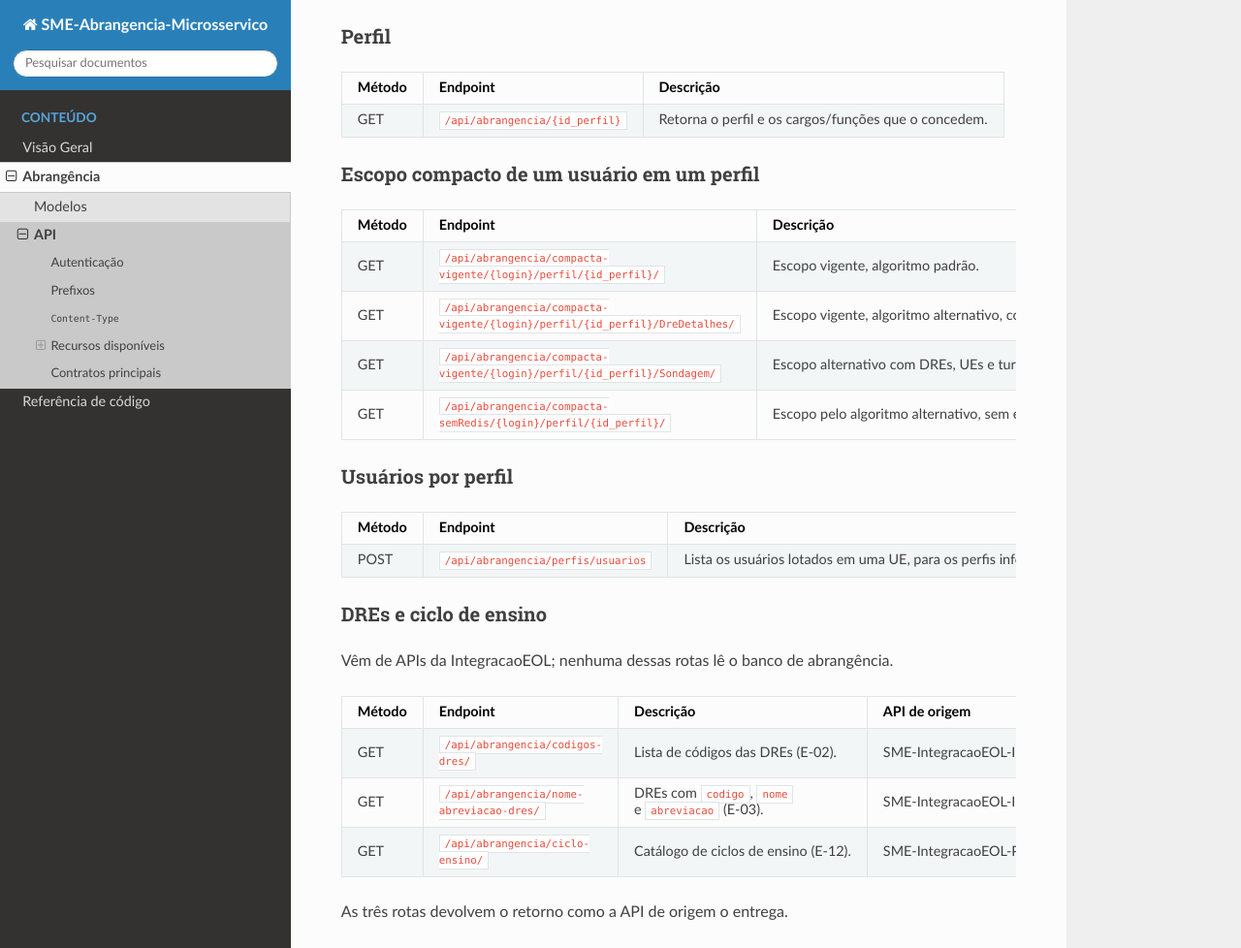
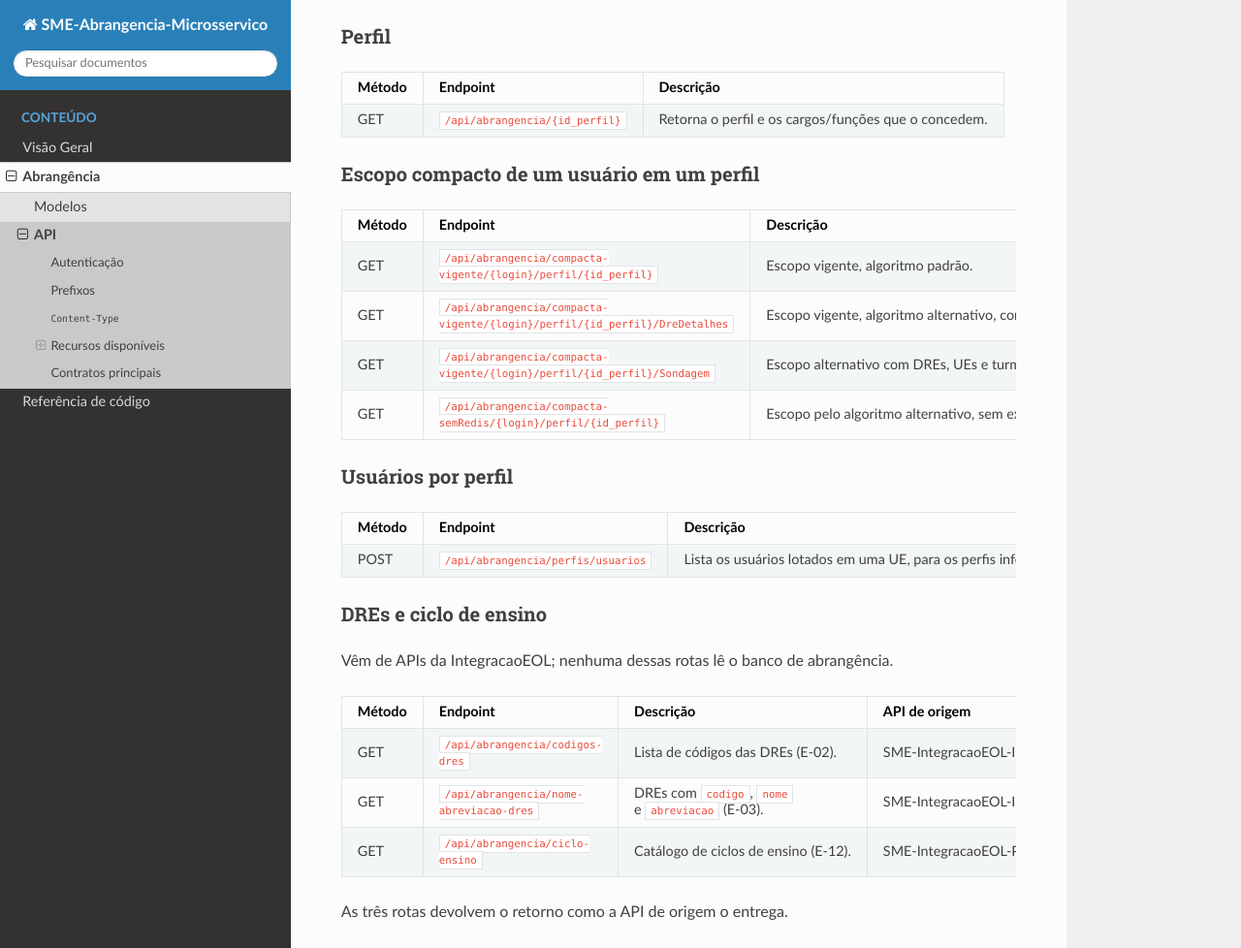
Before and after one commit to prefeiturasp/SME-Abrangencia-Microsservico, a Sphinx documentation site: the page built from docs/abrangencia/api.md, in a window 1280 px wide and 1400 px high, scrolled down 1529 px. Shown: the top 978 px of the window at 97% size. Built offline with Sphinx 7.4.7 and the Read the Docs theme 3.1.0, drawn with Linux system fonts in a browser that asks for light colours.

Commit message:
AB#158002

```diff
--- a/docs/abrangencia/api.md
+++ b/docs/abrangencia/api.md
@@ -59,10 +59,10 @@ São aceitos os mesmos content-types JSON da API legada:
 
 | Método | Endpoint | Descrição |
 |---------|----------|-----------|
-| GET | `/api/abrangencia/compacta-vigente/{login}/perfil/{id_perfil}/` | Escopo vigente, algoritmo padrão. |
-| GET | `/api/abrangencia/compacta-vigente/{login}/perfil/{id_perfil}/DreDetalhes/` | Escopo vigente, algoritmo alternativo, com DREs expandidas quando aplicável. |
-| GET | `/api/abrangencia/compacta-vigente/{login}/perfil/{id_perfil}/Sondagem/` | Escopo alternativo com DREs, UEs e turmas expandidas quando aplicável. |
-| GET | `/api/abrangencia/compacta-semRedis/{login}/perfil/{id_perfil}/` | Escopo pelo algoritmo alternativo, sem expandir DREs, UEs ou turmas. |
+| GET | `/api/abrangencia/compacta-vigente/{login}/perfil/{id_perfil}` | Escopo vigente, algoritmo padrão. |
+| GET | `/api/abrangencia/compacta-vigente/{login}/perfil/{id_perfil}/DreDetalhes` | Escopo vigente, algoritmo alternativo, com DREs expandidas quando aplicável. |
+| GET | `/api/abrangencia/compacta-vigente/{login}/perfil/{id_perfil}/Sondagem` | Escopo alternativo com DREs, UEs e turmas expandidas quando aplicável. |
+| GET | `/api/abrangencia/compacta-semRedis/{login}/perfil/{id_perfil}` | Escopo pelo algoritmo alternativo, sem expandir DREs, UEs ou turmas. |
 
 ### Usuários por perfil
 
@@ -76,9 +76,9 @@ Vêm de APIs da IntegracaoEOL; nenhuma dessas rotas lê o banco de abrangência.
 
 | Método | Endpoint | Descrição | API de origem |
 |---------|----------|-----------|---------------|
-| GET | `/api/abrangencia/codigos-dres/` | Lista de códigos das DREs (E-02). | SME-IntegracaoEOL-Institucional-Microsservico |
-| GET | `/api/abrangencia/nome-abreviacao-dres/` | DREs com `codigo`, `nome` e `abreviacao` (E-03). | SME-IntegracaoEOL-Institucional-Microsservico |
-| GET | `/api/abrangencia/ciclo-ensino/` | Catálogo de ciclos de ensino (E-12). | SME-IntegracaoEOL-Pedagogico-Microsservico |
+| GET | `/api/abrangencia/codigos-dres` | Lista de códigos das DREs (E-02). | SME-IntegracaoEOL-Institucional-Microsservico |
+| GET | `/api/abrangencia/nome-abreviacao-dres` | DREs com `codigo`, `nome` e `abreviacao` (E-03). | SME-IntegracaoEOL-Institucional-Microsservico |
+| GET | `/api/abrangencia/ciclo-ensino` | Catálogo de ciclos de ensino (E-12). | SME-IntegracaoEOL-Pedagogico-Microsservico |
 
 As três rotas devolvem o retorno como a API de origem o entrega.
 
```
Also changed, not shown: README.md (+7 -7 lines), docs/abrangencia/modelos.md (+1 -1 lines), 5 other files.
